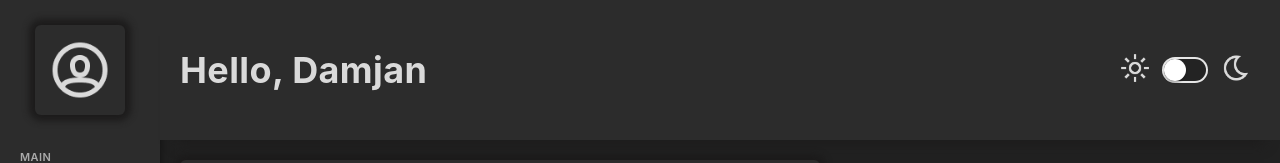
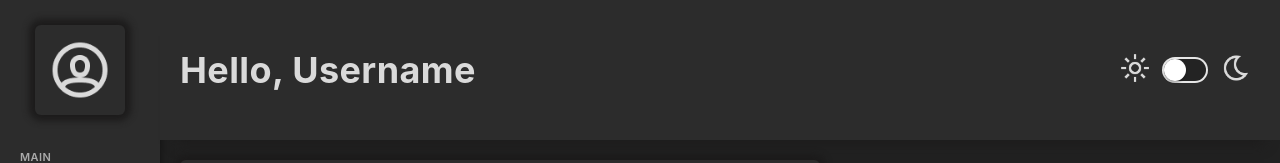
Before and after one commit to Damjan011/Ocular, a React (Create React App) app: page / in a window 1280 px wide. Shown: the top 163 px of the page. Built offline with nearby package versions, Linux system fonts and the light colour scheme.

Commit message:
Sidebar and Topbar component animations

```diff
--- a/src/components/ThemeSwitch/index.js
+++ b/src/components/ThemeSwitch/index.js
@@ -6,10 +6,12 @@ import SunIcon from '../../assets/images/brightness-high@2x.png';
 const ThemeSwitch = () => {
   const [appear, setAppear] = useState(false);
   useEffect(() => {
-    setAppear(true);
+    setTimeout(() => {
+      setAppear(true)
+    }, 3000)
   }, [])
   return (
-    <div className="ui-theme-switch">
+    <div className={`ui-theme-switch ${appear ? 'ui-theme-switch-appear' : ''}`}>
       <div className="sun-icon-wrapper">
         <img src={SunIcon} className="sun-icon" alt="Light" />
       </div>
--- a/src/components/ThemeSwitch/style.scss
+++ b/src/components/ThemeSwitch/style.scss
@@ -4,6 +4,12 @@
   align-items: center;
   justify-content: space-between;
   margin-right: 30px;
+  opacity: 0;
+}
+
+.ui-theme-switch-appear {
+  opacity: 1;
+  transition: opacity 1.5s ease-in;
 }
 
 .sun-icon, .moon-icon{
@@ -14,12 +20,6 @@
   display: inline-block;
   cursor: pointer;
   -webkit-tap-highlight-color: transparent;
-  opacity: 0;
-}
-
-.animate {
-  opacity: 1;
-  transition: opacity 3s ease;
 }
 
 .form-switch i {
--- a/src/components/TopBar/index.js
+++ b/src/components/TopBar/index.js
@@ -4,17 +4,21 @@ import ThemeSwitch from '../ThemeSwitch';
 
 const TopBar = () => {
   const [appear, setAppear] = useState(false);
+  const [longerAppear, setLongerAppear] = useState(false);
   useEffect(() => {
     setTimeout(function () {
       setAppear(true);
-    }, 2500);
+    }, 1800);
+    setTimeout(function () {
+      setLongerAppear(true);
+    }, 3000);
   }, []);
   return (
-    <div className={`ui-topbar ${appear ? 'ui-topbar-animate' : ''}`}>
-      <div className="ui-user-greeting">
-        <p>Hello, Damjan</p>
+    <div className={`ui-topbar ${appear ? 'ui-topbar-appear' : ''}`}>
+      <div className={`ui-user-greeting ${longerAppear ? 'ui-user-greeting-appear' : ''}`}>
+        <p>Hello, Username</p>
       </div>
-      <ThemeSwitch />
+      <ThemeSwitch longerAppear={longerAppear}/>
     </div>
   )
 }
--- a/src/components/TopBar/style.scss
+++ b/src/components/TopBar/style.scss
@@ -13,9 +13,9 @@
   justify-content: space-between;
 }
 
-.ui-topbar-animate {
+.ui-topbar-appear {
   width: calc(100% - 160px);
-  transition: width 2.2s linear;
+  transition: width 1.7s linear;
 }
 
 .ui-user-greeting {
@@ -23,4 +23,10 @@
   color: #dadada;
   font-size: 36px;
   font-weight: bold;
+  opacity: 0;
 }
+
+.ui-user-greeting-appear {
+  opacity: 1;
+  transition: opacity 1.5s ease-in;
+}
--- a/src/index.scss
+++ b/src/index.scss
@@ -33,17 +33,17 @@ h2, h3, h1, p {
 
 .ui-sidebar-animate {
   height: 100vh;
-  transition: height 2s ease;
+  transition: height 1.7s ease;
 }
 
 .ui-sidebar-animate .ui-logo-box {
   opacity: 1;
-  transition: opacity 2.2s ease-in;
+  transition: opacity 1.8s ease-in;
 }
 
 .ui-sidebar-animate .ui-vertical-menu a {
   opacity: 1;
-  transition: opacity 2.2s ease-in;
+  transition: opacity 1.8s ease-in;
 }
 
 .ui-logo-box {
```
